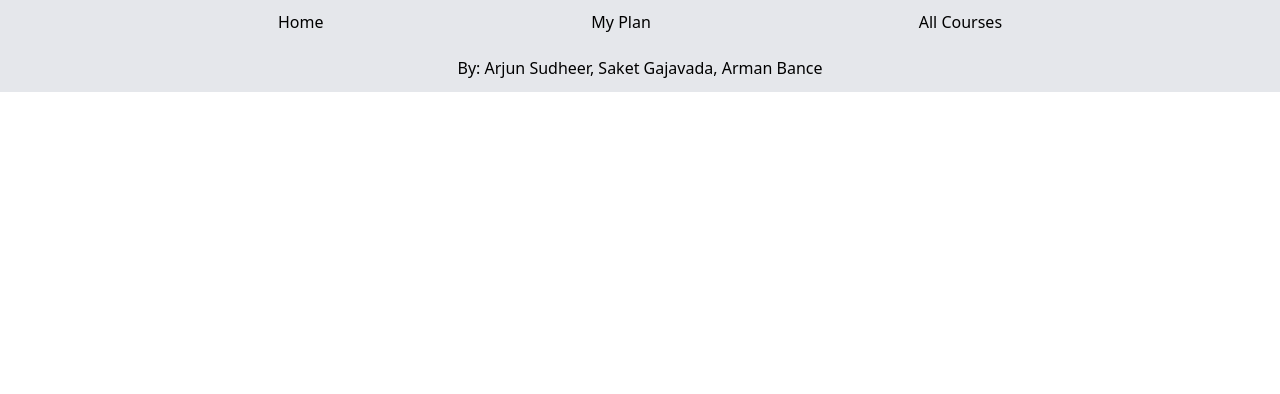
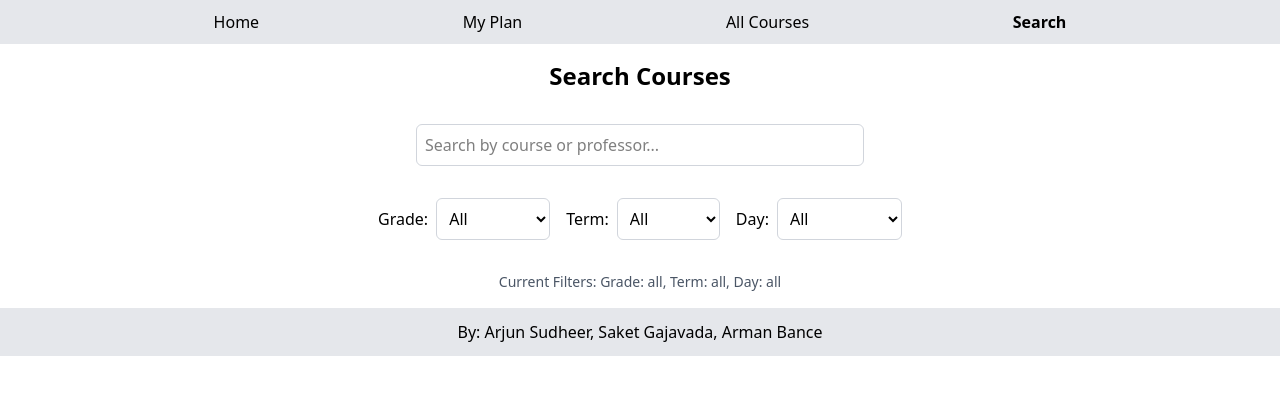
Before and after one commit to arjunsudheer/cs157a-course-planner, a React (Vite) app in the folder frontend/: page /search in a window 1280 px wide. Shown: the top 394 px of the page. Built offline with nearby package versions, Linux system fonts and the light colour scheme.

Commit message:
added search page and tools folder for searching and filtering tools

```diff
--- a/frontend/src/App.tsx
+++ b/frontend/src/App.tsx
@@ -3,6 +3,7 @@ import Footer from "./navigation/footer";
 import Navbar from "./navigation/navbar";
 import AllCourses from "./all_courses";
 import Home from "./home";
+import SearchPage from "./pages/SearchPage";
 
 function App() {
   return (
@@ -10,8 +11,9 @@ function App() {
       <BrowserRouter>
         <Navbar />
         <Routes>
-					<Route path='/' element={<Home />} />
-					<Route path='/courses' element={<AllCourses />} />
+          <Route path="/" element={<Home />} />
+          <Route path="/courses" element={<AllCourses />} />
+          <Route path="/search" element={<SearchPage />} />
         </Routes>
       </BrowserRouter>
       <Footer />
--- a/frontend/src/navigation/navbar.tsx
+++ b/frontend/src/navigation/navbar.tsx
@@ -35,11 +35,16 @@ const Navbar = () => {
   return (
     <>
       {/* Hamburger menu shown in mobile view */}
-			<div className='w-full border-b p-2 border-black md:hidden bg-gray-200 relative'>
-				<div className='flex justify-center items-center relative'>
+      <div className="w-full border-b p-2 border-black md:hidden bg-gray-200 relative">
+        <div className="flex justify-center items-center relative">
           {/* Displays the current active page in the mobile view */}
-					<div className='text-center font-bold underline'>{getCurrentPageTitle()}</div>
-					<RxHamburgerMenu className='h-10 absolute right-5' onClick={toggleNavbar} />
+          <div className="text-center font-bold underline">
+            {getCurrentPageTitle()}
+          </div>
+          <RxHamburgerMenu
+            className="h-10 absolute right-5"
+            onClick={toggleNavbar}
+          />
         </div>
       </div>
       {/* Define the navbar */}
@@ -50,37 +55,56 @@ const Navbar = () => {
         )}
       >
         {/* Link to Home page */}
-				<NavLink to='/' className={({ isActive }) => (isActive ? "font-bold" : "font-normal")}>
+        <NavLink
+          to="/"
+          className={({ isActive }) => (isActive ? "font-bold" : "font-normal")}
+        >
           <span
-						className='py-3 md:cursor-pointer md:hover:underline'
+            className="py-3 md:cursor-pointer md:hover:underline"
             onClick={() => setNavbarShow("none")}
           >
             Home
           </span>
-					<hr className='block md:hidden' />
+          <hr className="block md:hidden" />
         </NavLink>
         {/* Link to My Plan page */}
-				<NavLink to='/plan' className={({ isActive }) => (isActive ? "font-bold" : "font-normal")}>
+        <NavLink
+          to="/plan"
+          className={({ isActive }) => (isActive ? "font-bold" : "font-normal")}
+        >
           <span
-						className='py-3 md:cursor-pointer md:hover:underline'
+            className="py-3 md:cursor-pointer md:hover:underline"
             onClick={() => setNavbarShow("none")}
           >
             My Plan
           </span>
-					<hr className='block md:hidden' />
+          <hr className="block md:hidden" />
         </NavLink>
         {/* Linke to All Courses page */}
         <NavLink
-					to='/courses'
+          to="/courses"
           className={({ isActive }) => (isActive ? "font-bold" : "font-normal")}
         >
           <span
-						className='py-3 md:cursor-pointer md:hover:underline'
+            className="py-3 md:cursor-pointer md:hover:underline"
             onClick={() => setNavbarShow("none")}
           >
             All Courses
           </span>
-					<hr className='block md:hidden' />
+          <hr className="block md:hidden" />
+        </NavLink>
+        {/* Link to Search page */}
+        <NavLink
+          to="/search"
+          className={({ isActive }) => (isActive ? "font-bold" : "font-normal")}
+        >
+          <span
+            className="py-3 md:cursor-pointer md:hover:underline"
+            onClick={() => setNavbarShow("none")}
+          >
+            Search
+          </span>
+          <hr className="block md:hidden" />
         </NavLink>
       </nav>
     </>
--- /dev/null
+++ b/frontend/src/pages/SearchPage.tsx
@@ -0,0 +1,87 @@
+import React, { useState } from "react";
+import SearchBar from "../search_tools/search";
+import Filters from "../search_tools/filters";
+
+type GradeOption = "all" | "graded" | "ungraded";
+type TermOption = "all" | "Fall" | "Spring" | "Summer" | "Winter";
+type DayOption =
+  | "all"
+  | "Monday"
+  | "Tuesday"
+  | "Wednesday"
+  | "Thursday"
+  | "Friday";
+
+const SearchPage: React.FC = () => {
+  const [currentQuery, setCurrentQuery] = useState("");
+  // State for filters
+  const [gradeFilter, setGradeFilter] = useState<GradeOption>("all");
+  const [termFilter, setTermFilter] = useState<TermOption>("all");
+  const [dayFilter, setDayFilter] = useState<DayOption>("all");
+
+  // Handler for search input
+  const handleSearchChange = (query: string) => {
+    setCurrentQuery(query);
+    console.log("Search query:", query);
+    // Trigger search with query AND filters here
+    console.log("Filters:", { gradeFilter, termFilter, dayFilter });
+  };
+
+  // Handlers for filter changes
+  const handleGradeChange = (value: GradeOption) => {
+    setGradeFilter(value);
+    console.log("Grade filter:", value);
+    // Trigger search with query AND filters here
+    console.log("Search query:", currentQuery);
+    console.log("Filters:", { gradeFilter: value, termFilter, dayFilter });
+  };
+
+  const handleTermChange = (value: TermOption) => {
+    setTermFilter(value);
+    console.log("Term filter:", value);
+    // Trigger search with query AND filters here
+    console.log("Search query:", currentQuery);
+    console.log("Filters:", { gradeFilter, termFilter: value, dayFilter });
+  };
+
+  const handleDayChange = (value: DayOption) => {
+    setDayFilter(value);
+    console.log("Day filter:", value);
+    // Trigger search with query AND filters here
+    console.log("Search query:", currentQuery);
+    console.log("Filters:", { gradeFilter, termFilter, dayFilter: value });
+  };
+
+  return (
+    <div className="container mx-auto p-4">
+      <h1 className="text-2xl font-bold mb-4 text-center">Search Courses</h1>
+      <SearchBar onSearchChange={handleSearchChange} />
+      {/* Render Filters component */}
+      <Filters
+        onGradeChange={handleGradeChange}
+        onTermChange={handleTermChange}
+        onDayChange={handleDayChange}
+      />
+
+      {/* Display current filters (optional) */}
+      <div className="mt-4 text-center text-sm text-gray-600">
+        <p>
+          Current Filters: Grade: {gradeFilter}, Term: {termFilter}, Day:{" "}
+          {dayFilter}
+        </p>
+      </div>
+
+      {/* You can display search results here based on currentQuery AND filters */}
+      {currentQuery && (
+        <div className="mt-4 text-center">
+          <p>
+            Searching for: <strong>{currentQuery}</strong>
+          </p>
+          {/* Placeholder for results */}
+        </div>
+      )}
+    </div>
+  );
+};
+
+export default SearchPage;
--- /dev/null
+++ b/frontend/src/search_tools/filters.tsx
@@ -0,0 +1,86 @@
+import React from "react";
+
+// Define types for filter options
+type GradeOption = "all" | "graded" | "ungraded";
+type TermOption = "all" | "Fall" | "Spring" | "Summer" | "Winter";
+type DayOption =
+  | "all"
+  | "Monday"
+  | "Tuesday"
+  | "Wednesday"
+  | "Thursday"
+  | "Friday";
+
+// Define props interface for the Filters component
+interface FiltersProps {
+  onGradeChange: (value: GradeOption) => void;
+  onTermChange: (value: TermOption) => void;
+  onDayChange: (value: DayOption) => void;
+}
+
+const Filters: React.FC<FiltersProps> = ({
+  onGradeChange,
+  onTermChange,
+  onDayChange,
+}) => {
+  return (
+    <div className="flex flex-wrap justify-center gap-4 p-4">
+      {/* Graded/Ungraded Filter */}
+      <div>
+        <label htmlFor="grade-filter" className="mr-2 font-medium">
+          Grade:
+        </label>
+        <select
+          id="grade-filter"
+          className="p-2 border border-gray-300 rounded-md focus:outline-none focus:ring-2 focus:ring-blue-500"
+          onChange={(e) => onGradeChange(e.target.value as GradeOption)}
+        >
+          <option value="all">All</option>
+          <option value="graded">Graded</option>
+          <option value="ungraded">Ungraded</option>
+        </select>
+      </div>
+
+      {/* Term Filter */}
+      <div>
+        <label htmlFor="term-filter" className="mr-2 font-medium">
+          Term:
+        </label>
+        <select
+          id="term-filter"
+          className="p-2 border border-gray-300 rounded-md focus:outline-none focus:ring-2 focus:ring-blue-500"
+          onChange={(e) => onTermChange(e.target.value as TermOption)}
+          // defaultValue="all" // Or bind to selectedTerm prop
+        >
+          <option value="all">All</option>
+          <option value="Fall">Fall</option>
+          <option value="Spring">Spring</option>
+          <option value="Summer">Summer</option>
+          <option value="Winter">Winter</option>
+        </select>
+      </div>
+
+      {/* Day of Week Filter */}
+      <div>
+        <label htmlFor="day-filter" className="mr-2 font-medium">
+          Day:
+        </label>
+        <select
+          id="day-filter"
+          className="p-2 border border-gray-300 rounded-md focus:outline-none focus:ring-2 focus:ring-blue-500"
+          onChange={(e) => onDayChange(e.target.value as DayOption)}
+          // defaultValue="all" // Or bind to selectedDay prop
+        >
+          <option value="all">All</option>
+          <option value="Monday">Monday</option>
+          <option value="Tuesday">Tuesday</option>
+          <option value="Wednesday">Wednesday</option>
+          <option value="Thursday">Thursday</option>
+          <option value="Friday">Friday</option>
+        </select>
+      </div>
+    </div>
+  );
+};
+
+export default Filters;
--- /dev/null
+++ b/frontend/src/search_tools/search.tsx
@@ -0,0 +1,31 @@
+import React, { useState } from "react";
+
+// Define the props interface
+interface SearchBarProps {
+  onSearchChange: (query: string) => void;
+}
+
+const SearchBar: React.FC<SearchBarProps> = ({ onSearchChange }) => {
+  const [query, setQuery] = useState("");
+
+  const handleInputChange = (event: React.ChangeEvent<HTMLInputElement>) => {
+    const newQuery = event.target.value;
+    setQuery(newQuery);
+    onSearchChange(newQuery); // Call the prop function
+  };
+
+  return (
+    <div className="flex justify-center items-center p-4">
+      <input
+        type="text"
+        className="w-full max-w-md p-2 border border-gray-300 rounded-md focus:outline-none focus:ring-2 focus:ring-blue-500" // Tailwind classes for the input
+        value={query}
+        onChange={handleInputChange}
+        placeholder="Search by course or professor..." // Updated placeholder
+      />
+      {/* Removed the label and query display paragraph */}
+    </div>
+  );
+};
+
+export default SearchBar;
```
Lines whose indentation alone changed are shown as unchanged.
